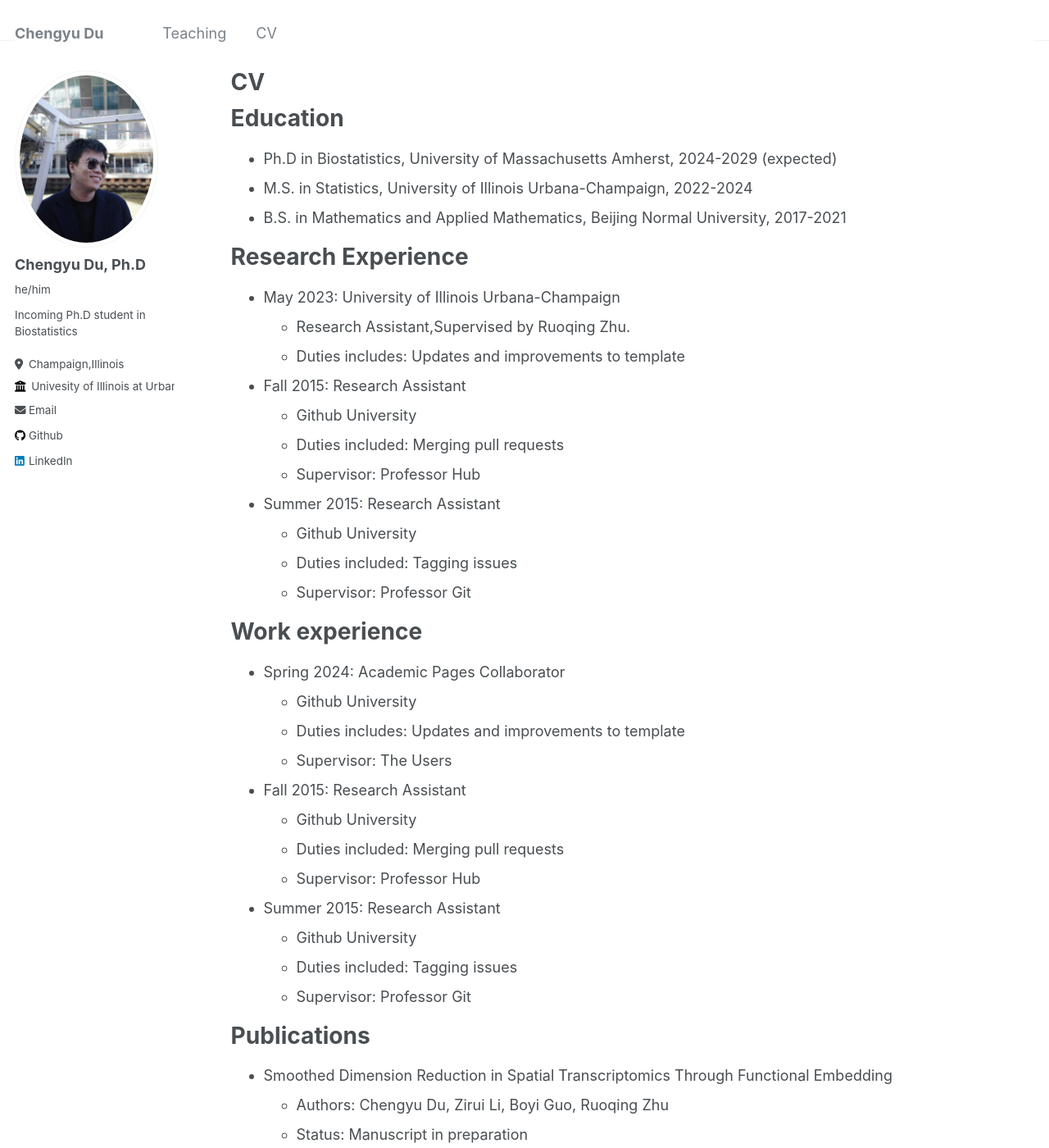
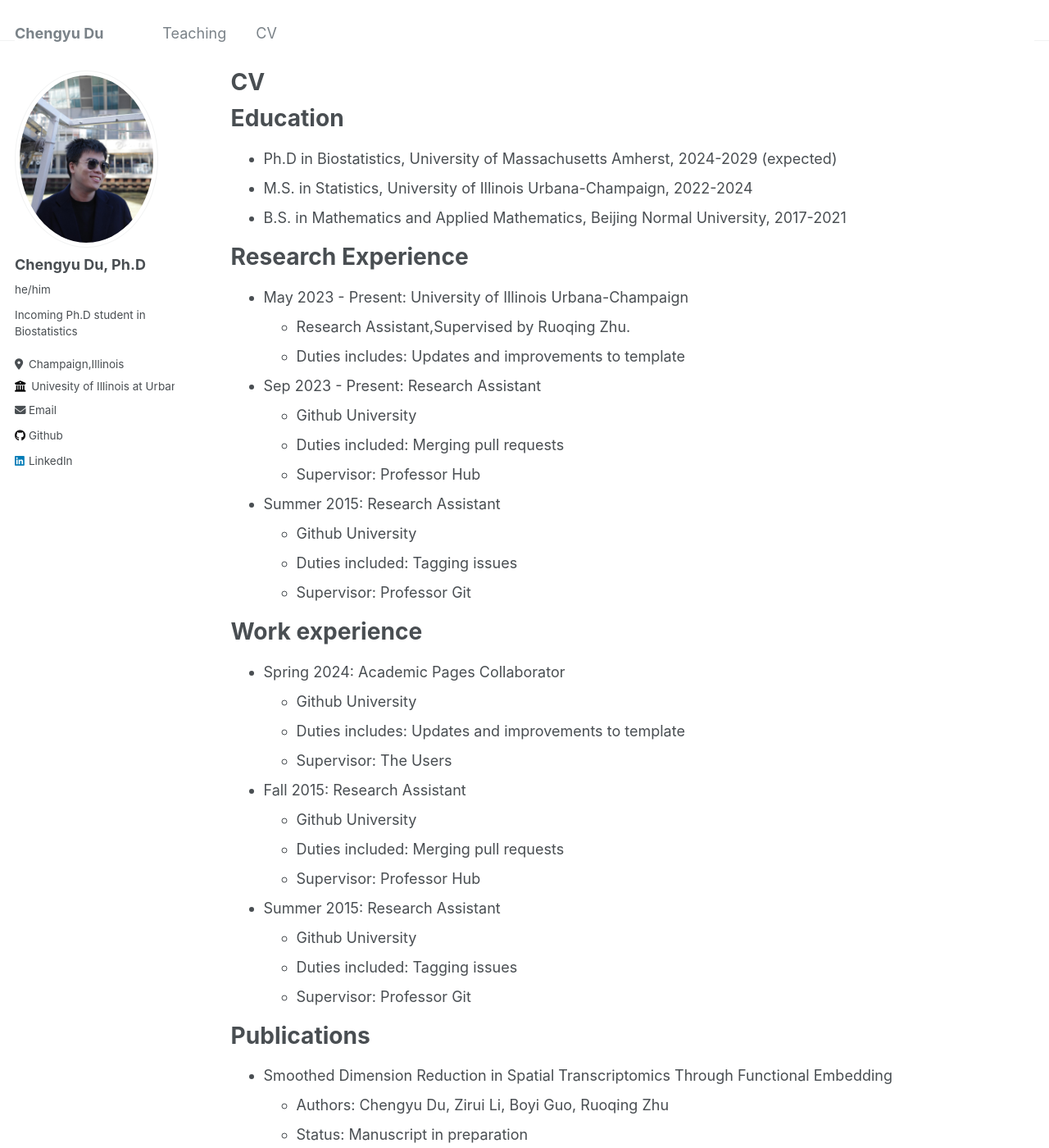
Before and after one commit to ChengyuRicardoDu/ChengyuRicardoDu.github.io, a Jekyll site: the page built from _pages/cv.md, in a window 1280 px wide and 1400 px high. Shown: the whole window at 82% size. Built offline with Jekyll 4.4.1, drawn with Linux system fonts in a browser that asks for light colours; some of the changed text lies outside the part shown.

Commit message:
Update cv.md

```diff
--- a/_pages/cv.md
+++ b/_pages/cv.md
@@ -17,11 +17,11 @@ Education
 
 Research Experience
 ======
-* May 2023: University of Illinois Urbana-Champaign
+* May 2023 - Present: University of Illinois Urbana-Champaign
   * Research Assistant,Supervised by Ruoqing Zhu.
   * Duties includes: Updates and improvements to template
 
-* Fall 2015: Research Assistant
+* Sep 2023 - Present: Research Assistant
   * Github University
   * Duties included: Merging pull requests
   * Supervisor: Professor Hub
```
Also changed, not shown: other parts of _pages/cv.md (+1 -0 lines).
